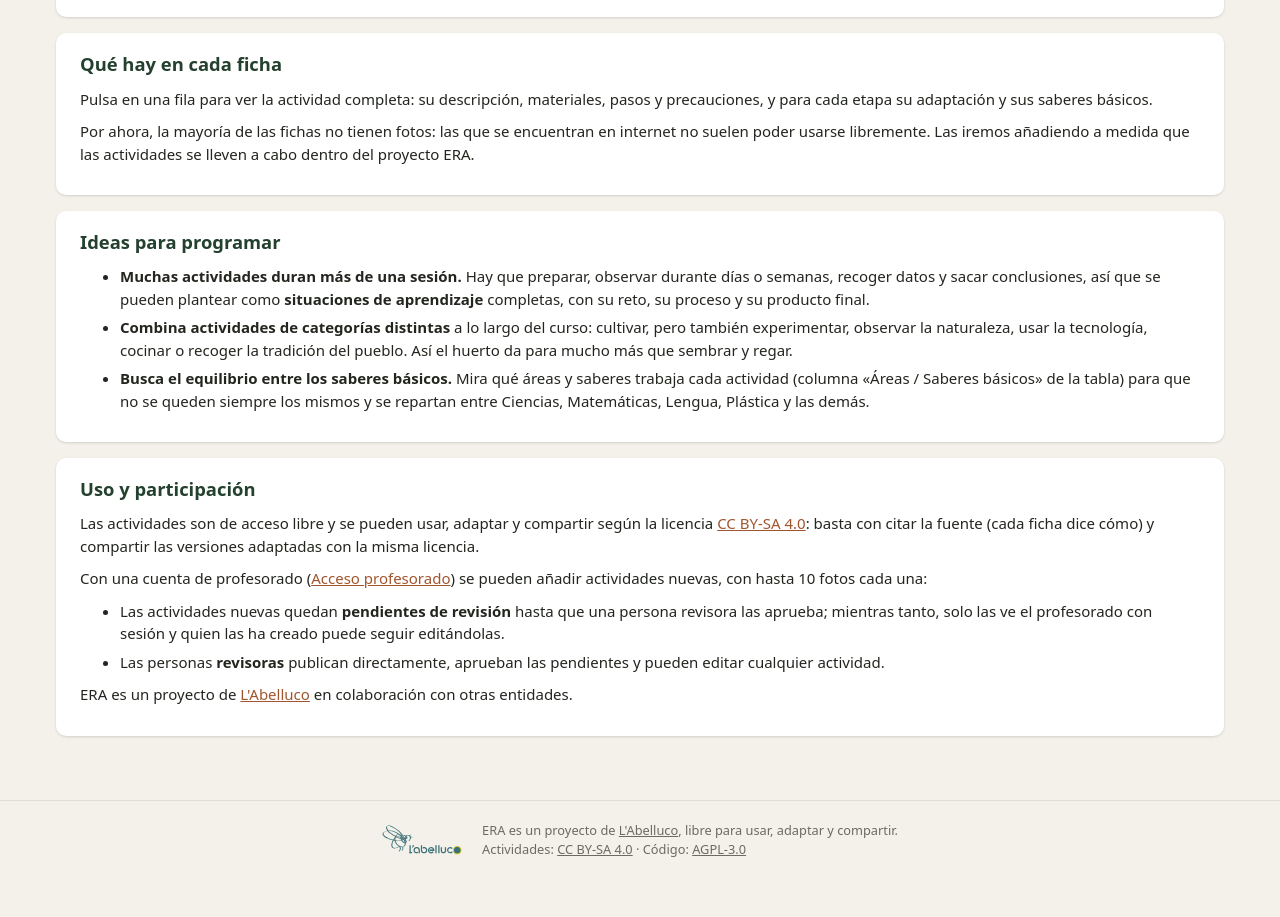
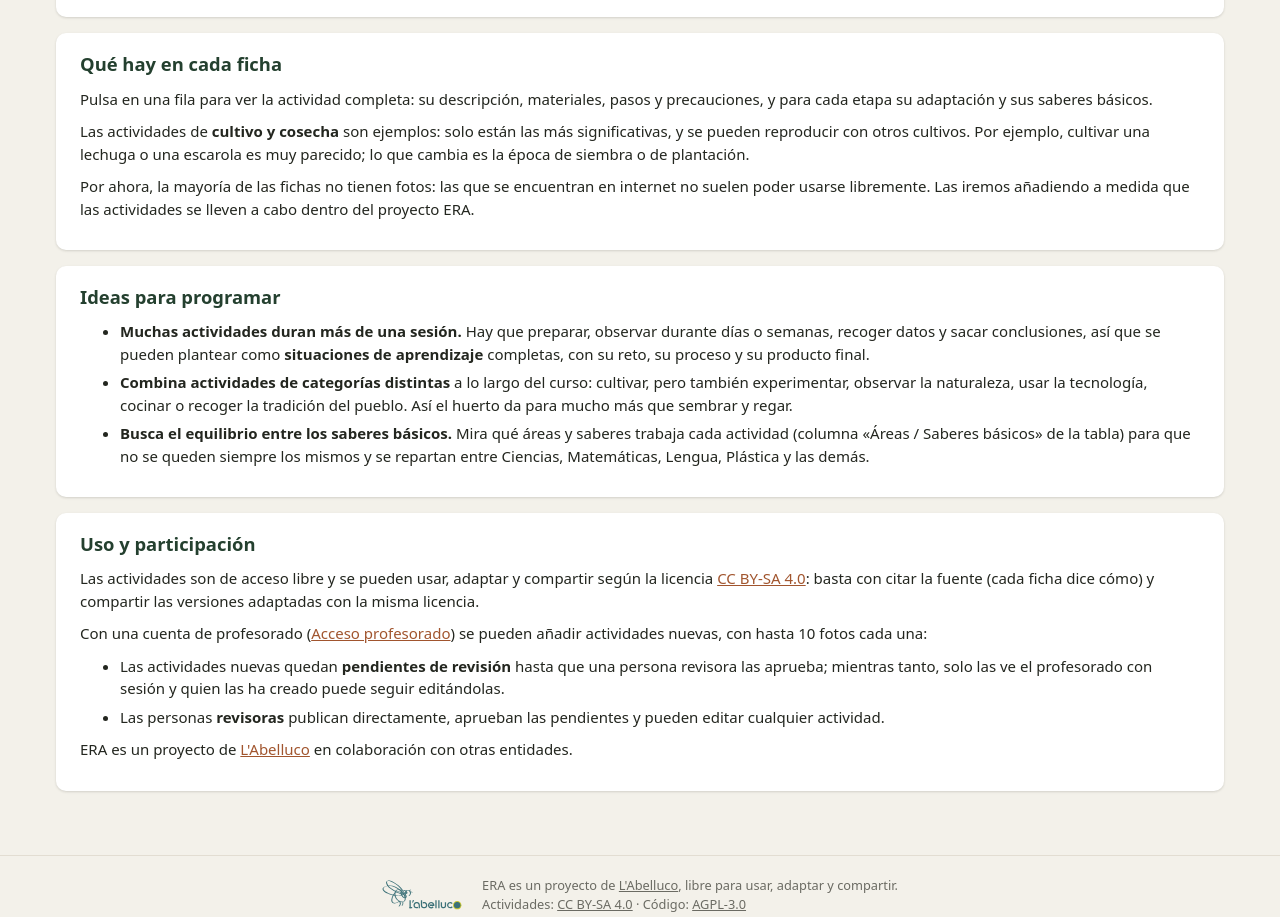
Before and after one commit to labelluco/hortescolar, a plain HTML site: page index.html in a window 1280 px wide. Shown: the part 880-1797 px from the top of the page. Before the commit the page ends 1767 px from the top, so only its background shows below. Drawn offline with Linux system fonts and the light colour scheme.

Commit message:
Inicio: las actividades de cultivo son ejemplos que se pueden reproducir con otros cultivos
Co-Authored-By: Claude Opus 5.5 <noreply@anthropic.com>

```diff
--- a/index.html
+++ b/index.html
@@ -43,6 +43,7 @@
     <section class="tarjeta seccion ayuda">
       <h2>Qué hay en cada ficha</h2>
       <p>Pulsa en una fila para ver la actividad completa: su descripción, materiales, pasos y precauciones, y para cada etapa su adaptación y sus saberes básicos.</p>
+      <p>Las actividades de <strong>cultivo y cosecha</strong> son ejemplos: solo están las más significativas, y se pueden reproducir con otros cultivos. Por ejemplo, cultivar una lechuga o una escarola es muy parecido; lo que cambia es la época de siembra o de plantación.</p>
       <p>Por ahora, la mayoría de las fichas no tienen fotos: las que se encuentran en internet no suelen poder usarse libremente. Las iremos añadiendo a medida que las actividades se lleven a cabo dentro del proyecto ERA.</p>
     </section>
 
```
